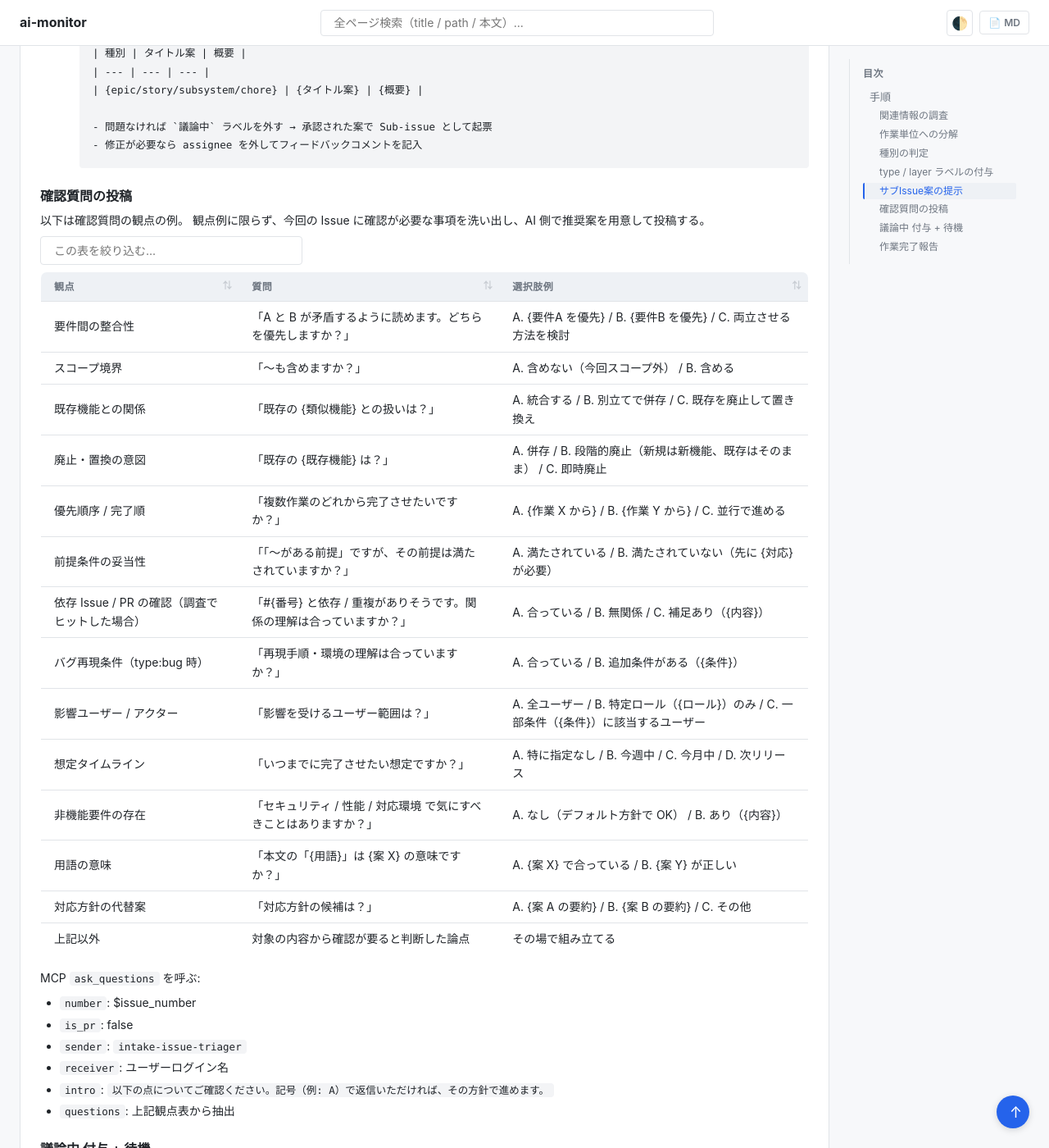
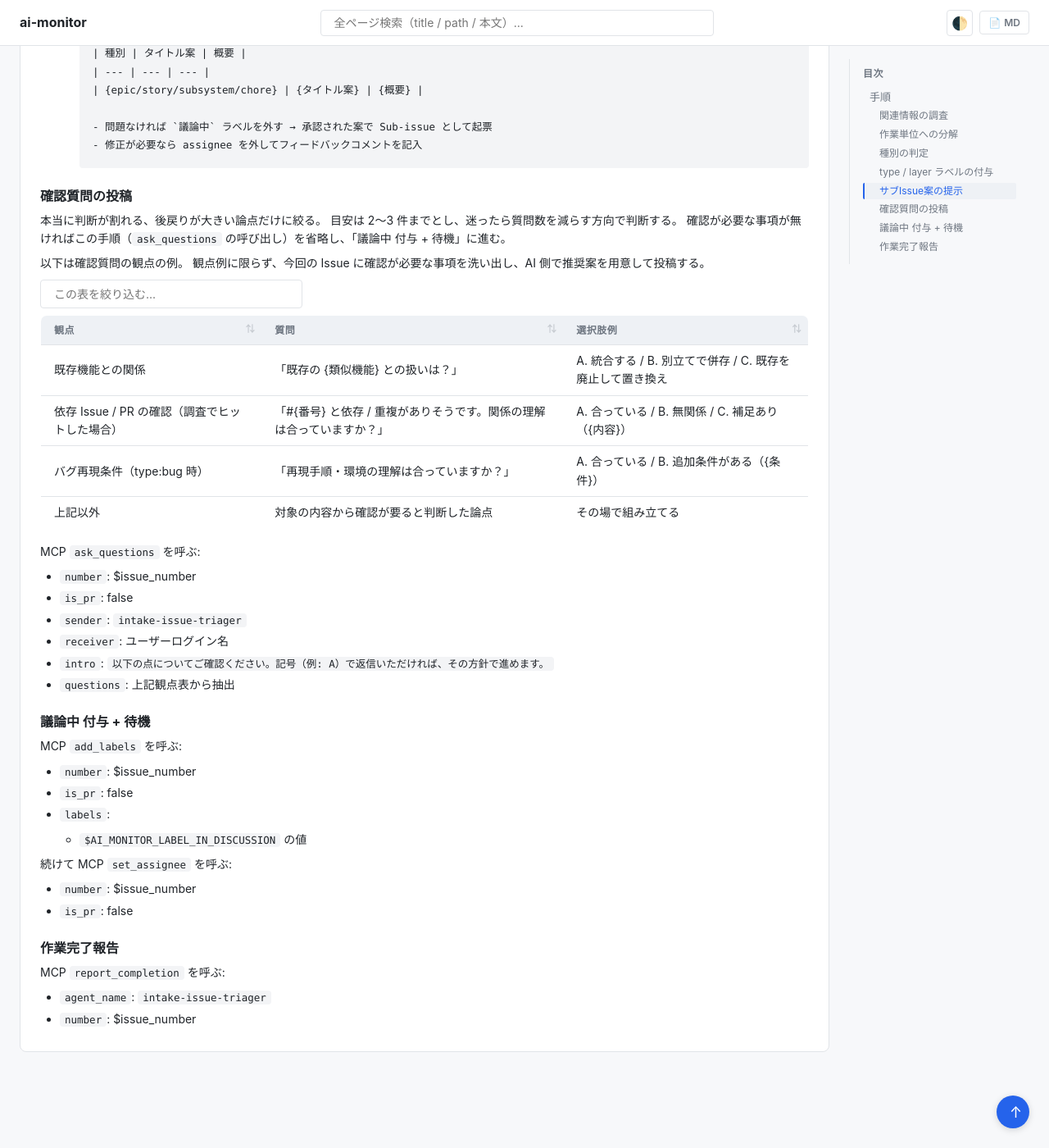
Before and after one commit to shuhei1101/ai-monitor, a Jekyll site: the page built from docs/wiki/エージェント/intake-issue-triager/フェーズ/分解判定（初回）.md, in a window 1280 px wide and 1400 px high, scrolled down 1691 px. Shown: the whole window at 82% size. Built offline with Jekyll 4.4.1, drawn with Linux system fonts in a browser that asks for light colours; our own code applies the rules of GitHub Pages for plain Markdown files.

Commit message:
intake-issue-triager の確認事項削減とモデルの haiku 化 (#30)
* chore: Draft PR 用の空 commit

* intake-issue-triager の確認事項を絞り、モデルを haiku に変更

分解判定（初回）の確認質問観点を高シグナルな項目に絞り、目安件数と省略条件を明記。
機械的な分類作業向けに settings.yaml.example のモデル推奨を haiku 対応に更新。

* 確認質問の観点表から要件間の整合性とスコープ境界を削除

Co-Authored-By: Claude Opus 5 <noreply@anthropic.com>

* settings.yaml.example の無効なモデル表記 claude-opus を opus に修正

claude --model はエイリアス(opus/sonnet/haiku)かフルネーム(claude-opus-5)のみ
受け付けるため、claude-opus は存在しないモデルとしてエラーになる。

Co-Authored-By: Claude Opus 5 <noreply@anthropic.com>

---------

Co-authored-by: shuhei-win <shuhei-win@test.com>
Co-authored-by: Claude Opus 5 <noreply@anthropic.com>

```diff
--- a/docs/wiki/エージェント/intake-issue-triager/フェーズ/分解判定（初回）.md
+++ b/docs/wiki/エージェント/intake-issue-triager/フェーズ/分解判定（初回）.md
@@ -76,24 +76,18 @@ MCP `comment` を呼ぶ:
 
 ### 確認質問の投稿
 
+本当に判断が割れる、後戻りが大きい論点だけに絞る。
+目安は 2〜3 件までとし、迷ったら質問数を減らす方向で判断する。
+確認が必要な事項が無ければこの手順（`ask_questions` の呼び出し）を省略し、「議論中 付与 + 待機」に進む。
+
 以下は確認質問の観点の例。
 観点例に限らず、今回の Issue に確認が必要な事項を洗い出し、AI 側で推奨案を用意して投稿する。
 
 | 観点 | 質問 | 選択肢例 |
 | --- | --- | --- |
-| 要件間の整合性 | 「A と B が矛盾するように読めます。どちらを優先しますか？」 | A. {要件A を優先} / B. {要件B を優先} / C. 両立させる方法を検討 |
-| スコープ境界 | 「〜も含めますか？」 | A. 含めない（今回スコープ外） / B. 含める |
 | 既存機能との関係 | 「既存の {類似機能} との扱いは？」 | A. 統合する / B. 別立てで併存 / C. 既存を廃止して置き換え |
-| 廃止・置換の意図 | 「既存の {既存機能} は？」 | A. 併存 / B. 段階的廃止（新規は新機能、既存はそのまま） / C. 即時廃止 |
-| 優先順序 / 完了順 | 「複数作業のどれから完了させたいですか？」 | A. {作業 X から} / B. {作業 Y から} / C. 並行で進める |
-| 前提条件の妥当性 | 「「〜がある前提」ですが、その前提は満たされていますか？」 | A. 満たされている / B. 満たされていない（先に {対応} が必要） |
 | 依存 Issue / PR の確認（調査でヒットした場合） | 「#{番号} と依存 / 重複がありそうです。関係の理解は合っていますか？」 | A. 合っている / B. 無関係 / C. 補足あり（{内容}） |
 | バグ再現条件（type:bug 時） | 「再現手順・環境の理解は合っていますか？」 | A. 合っている / B. 追加条件がある（{条件}） |
-| 影響ユーザー / アクター | 「影響を受けるユーザー範囲は？」 | A. 全ユーザー / B. 特定ロール（{ロール}）のみ / C. 一部条件（{条件}）に該当するユーザー |
-| 想定タイムライン | 「いつまでに完了させたい想定ですか？」 | A. 特に指定なし / B. 今週中 / C. 今月中 / D. 次リリース |
-| 非機能要件の存在 | 「セキュリティ / 性能 / 対応環境 で気にすべきことはありますか？」 | A. なし（デフォルト方針で OK） / B. あり（{内容}） |
-| 用語の意味 | 「本文の「{用語}」は {案 X} の意味ですか？」 | A. {案 X} で合っている / B. {案 Y} が正しい |
-| 対応方針の代替案 | 「対応方針の候補は？」 | A. {案 A の要約} / B. {案 B の要約} / C. その他 |
 | 上記以外 | 対象の内容から確認が要ると判断した論点 | その場で組み立てる |
 
 MCP `ask_questions` を呼ぶ:
```
Also changed, not shown: 1 other file.
